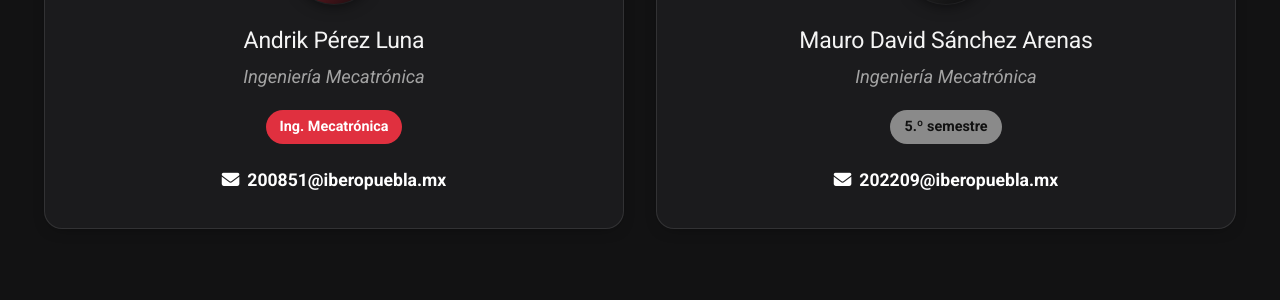
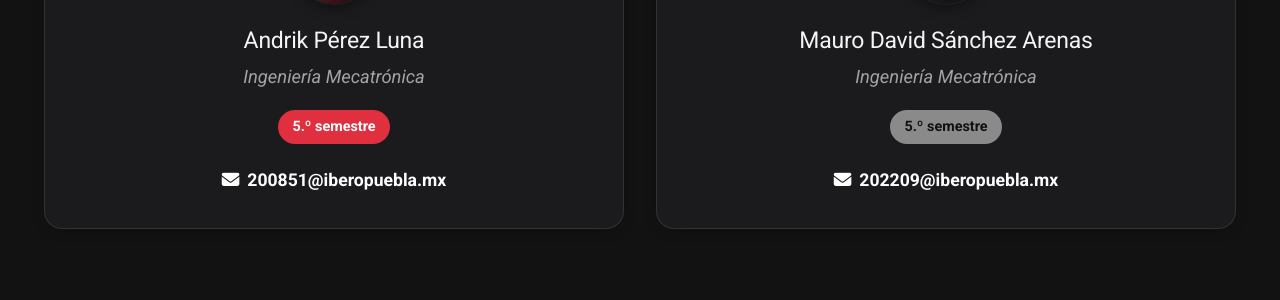
Before and after one commit to Andrik-09/SisitemasEmbebidosAyM, an MkDocs documentation site: the page built from docs/index.md, in a window 1280 px wide and 900 px high, scrolled down 921 px. Shown: the part 142-442 px from the top of the window. Built offline with MkDocs 1.6.1 and Material for MkDocs 9.7.7, drawn with Linux system fonts in a browser that asks for light colours; comment, search, counter and statistics services are not loaded.

Commit message:
Show "5.º semestre" on Andrik's profile tag instead of the repeated major (#32)
Claude-Session: https://claude.ai/code/session_011Ek4e15fp746Y72VvnYpeD

Co-authored-by: Claude <noreply@anthropic.com>

```diff
--- a/docs/index.md
+++ b/docs/index.md
@@ -40,7 +40,7 @@
       <h3>Andrik Pérez Luna</h3>
       <p class="profile-card__role">Ingeniería Mecatrónica</p>
       <div class="profile-card__tags">
-        <span class="tag">Ing. Mecatrónica</span>
+        <span class="tag">5.º semestre</span>
       </div>
       <a class="profile-card__email" href="mailto:200851@iberopuebla.mx">
         <i class="fa-solid fa-envelope" aria-hidden="true"></i> 200851@iberopuebla.mx
--- a/index.html
+++ b/index.html
@@ -482,7 +482,7 @@
       <h3>Andrik Pérez Luna</h3>
       <p class="profile-card__role">Ingeniería Mecatrónica</p>
       <div class="profile-card__tags">
-        <span class="tag">Ing. Mecatrónica</span>
+        <span class="tag">5.º semestre</span>
       </div>
       <a class="profile-card__email" href="mailto:200851@iberopuebla.mx">
         <i class="fa-solid fa-envelope" aria-hidden="true"></i> 200851@iberopuebla.mx
```
Also changed, not shown: 2 other files.
